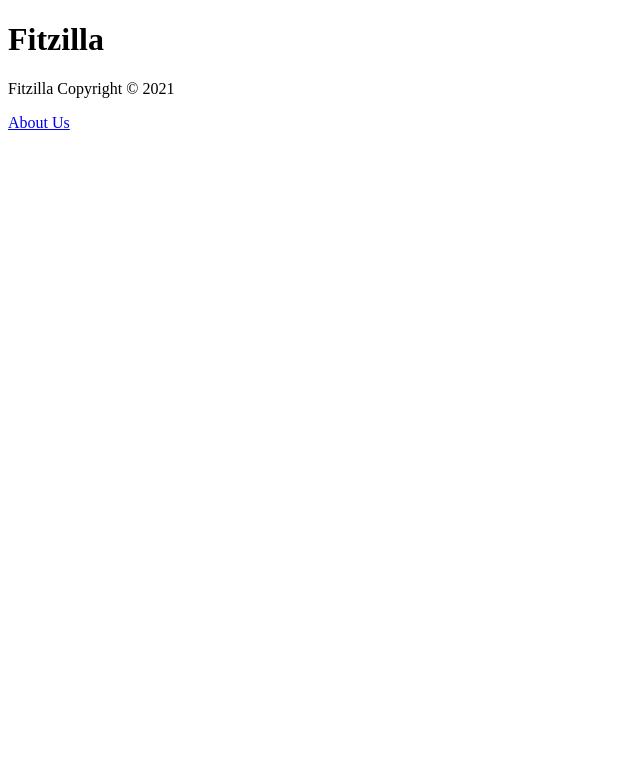
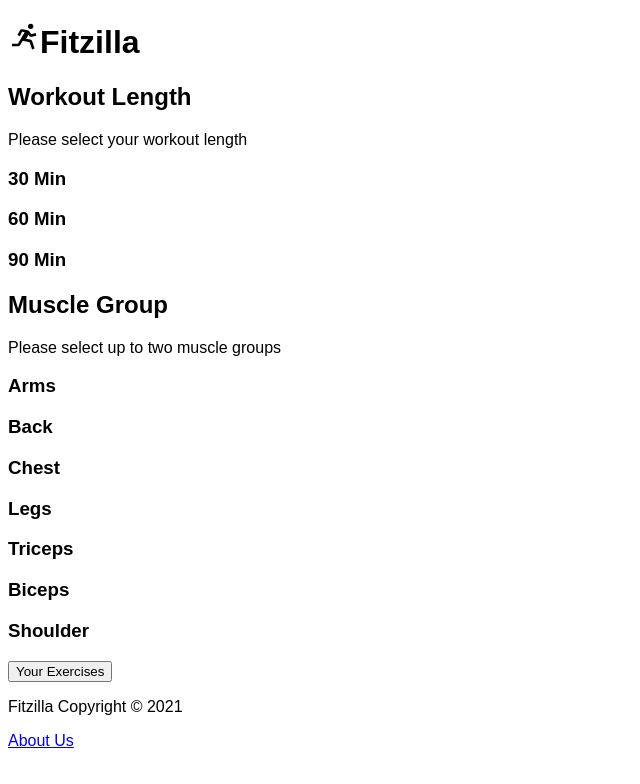
Before and after one commit to zmervey18/Fitzilla, a React (Create React App) app in the folder frontend/: page /dailyroutine in a window 1280 px wide. Shown: the top 784 px of the page, without its empty margins (0-640 px from the left). Built offline with nearby package versions, Linux system fonts and the light colour scheme.

Commit message:
Added Pages

```diff
--- a/frontend/src/App.css
+++ b/frontend/src/App.css
@@ -1,3 +1,7 @@
+* {
+  font-family: Arial, Helvetica, sans-serif;
+}
+
 .App {
   text-align: center;
 }
--- a/frontend/src/App.js
+++ b/frontend/src/App.js
@@ -1,4 +1,5 @@
 import {useEffect, useState} from "react"
+import './App.css'
 
 
 import { BrowserRouter as Router, Route, Switch, Link, Redirect } from 'react-router-dom'
@@ -10,6 +11,8 @@ import Register from "./components/pages/Register"
 import About from "./components/pages/About"
 import Workout from "./components/pages/Workout"
 import DailyWeekly from "./components/pages/DailyWeekly"
+import DailyRoutine from "./components/pages/DailyRoutine"
+import WeeklyRoutine from "./components/pages/WeeklyRoutine"
 
 // Importing Low Level Components
 import Footer from './components/lowLevel/Footer'
@@ -54,6 +57,8 @@ function App() {
       <Route exact path="/About" component={About}/>
       <Route exact path="/workout" component={Workout}/>
       <Route exact path="/dailyweekly" component={DailyWeekly}/>
+      <Route exact path="/dailyroutine" component={DailyRoutine}/>
+      <Route exact path="/weeklyroutine" component={WeeklyRoutine}/>
 
 
       <Footer/>
--- a/frontend/src/components/lowLevel/Header.js
+++ b/frontend/src/components/lowLevel/Header.js
@@ -1,11 +1,12 @@
 import React from 'react'
-import { FiLogOut,IoChevronBackOutline,BiRun } from 'react-icons/fa';
+import { FiLogOut,IoChevronBackOutline } from 'react-icons/fa';
+import { BiRun } from 'react-icons/bi';
 
 const Header = () => {
     return (
         <header>
-            <div>
-                <h1>Fitzilla</h1>
+            <div className="header">
+                <h1><BiRun/>Fitzilla</h1>
             </div>
         </header>
     )
--- a/frontend/src/components/pages/DailyRoutine.js
+++ b/frontend/src/components/pages/DailyRoutine.js
@@ -1,8 +1,32 @@
 import Button from '../lowLevel/Button';
+import {Link} from 'react-router-dom';
+
 
 const DailyRoutine = () => {
     return (
         <div>
+            <h2>Workout Length</h2>
+            <p>Please select your workout length</p>
+            <h3>30 Min</h3>
+            <h3>60 Min</h3>
+            <h3>90 Min</h3>
+
+            <h2>Muscle Group</h2>
+            <p>Please select up to two muscle groups</p>
+            <h3>Arms</h3>
+            <h3>Back</h3>
+            <h3>Chest</h3>
+            <h3>Legs</h3>
+            <h3>Triceps</h3>
+            <h3>Biceps</h3>
+            <h3>Shoulder</h3>
+
+            <Link to="/dailyworkout"><Button buttonName={'Your Exercises'}/></Link>
+
+
+
+
+
 
         </div>
     )
--- a/frontend/src/components/pages/Homepage.js
+++ b/frontend/src/components/pages/Homepage.js
@@ -1,3 +1,4 @@
+
 import PropTypes from 'prop-types'
 import { Link } from 'react-router-dom'
 import Button from '../lowLevel/Button'
--- /dev/null
+++ b/frontend/src/components/pages/WeeklyRoutine.js
@@ -0,0 +1,43 @@
+import Button from '../lowLevel/Button';
+import {Link} from 'react-router-dom';
+import {useEffect, useState} from "react"
+
+
+
+
+const WeeklyRoutine = () => {
+    const [days, setDays]=useState([])
+    const url = 'http://127.0.0.1:5000/2%20days';
+
+    const fetchWeekly=async()=> {
+    try{
+        const response=await fetch(url);
+        const days=await response.json();
+        setDays(days);
+
+    }catch (error){
+        console.log(error);
+    }
+  };
+    useEffect(() => {
+        fetchWeekly();
+  }, [])
+
+    return (
+        <div>
+            <h2>Number of Days</h2>
+            <p>Please select your workout length</p>
+            <Button buttonName={'2 Days'} onClick={days}/>
+            <Button buttonName={'3 Days'}/>
+            <Button buttonName={'4 Days'}/>
+            <Button buttonName={'6 Days'}/>
+
+
+            <Link to="/weeklyworkout"><Button buttonName={'Your Exercises'}/></Link>
+
+
+        </div>
+    )
+}
+
+export default WeeklyRoutine
--- a/frontend/src/index.js
+++ b/frontend/src/index.js
@@ -3,7 +3,7 @@ import ReactDOM from 'react-dom';
 import App from './App';
 import { BrowserRouter } from 'react-router-dom'
 import {Router, hashHistory as history} from "react-router"
-import routes from "./routes"
+
 
 ReactDOM.render(
 
```
Also changed, not shown: frontend/src/routes.js (deleted, +0 -17 lines), 1 other file (tests, documents, lock files or other folders).
